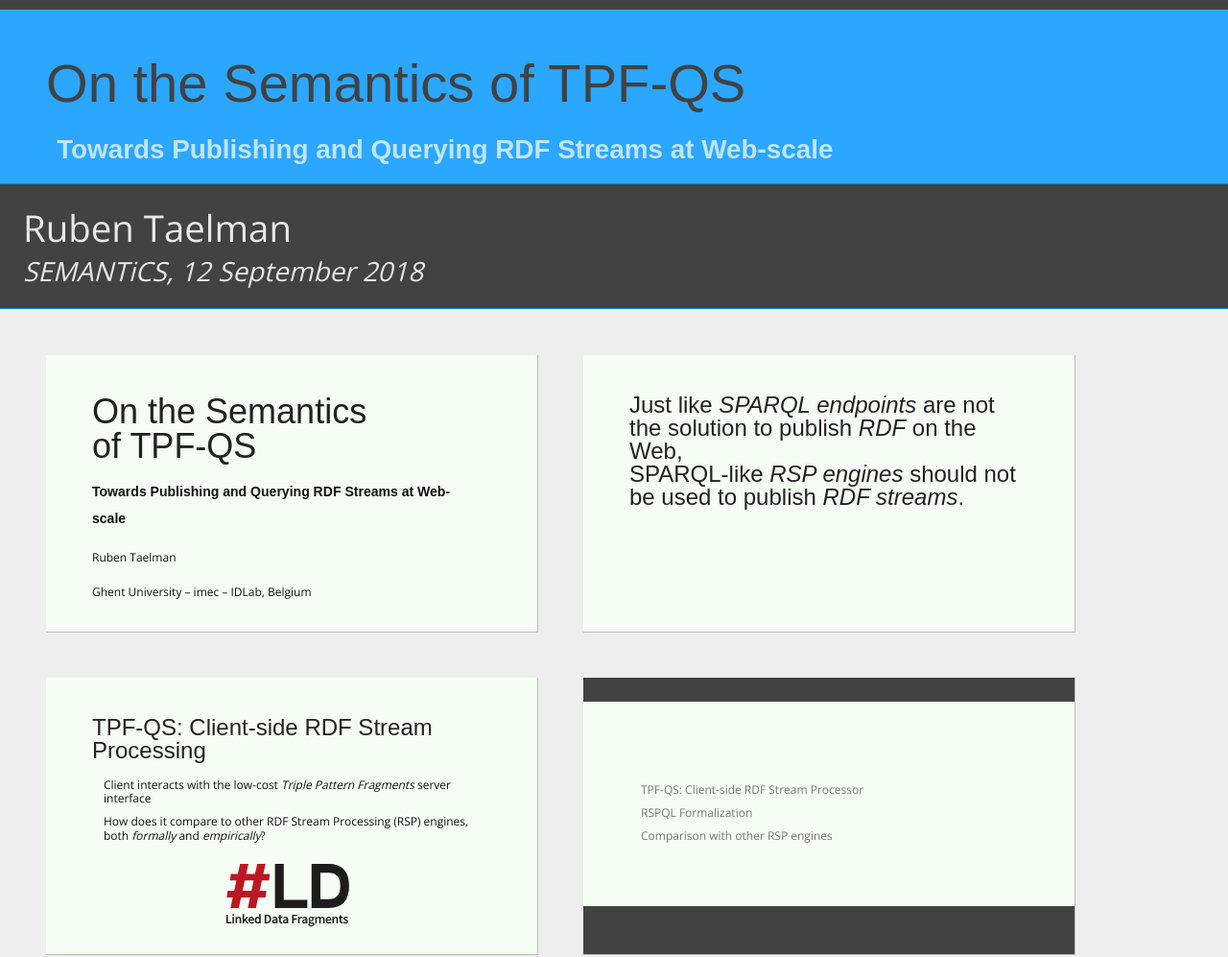
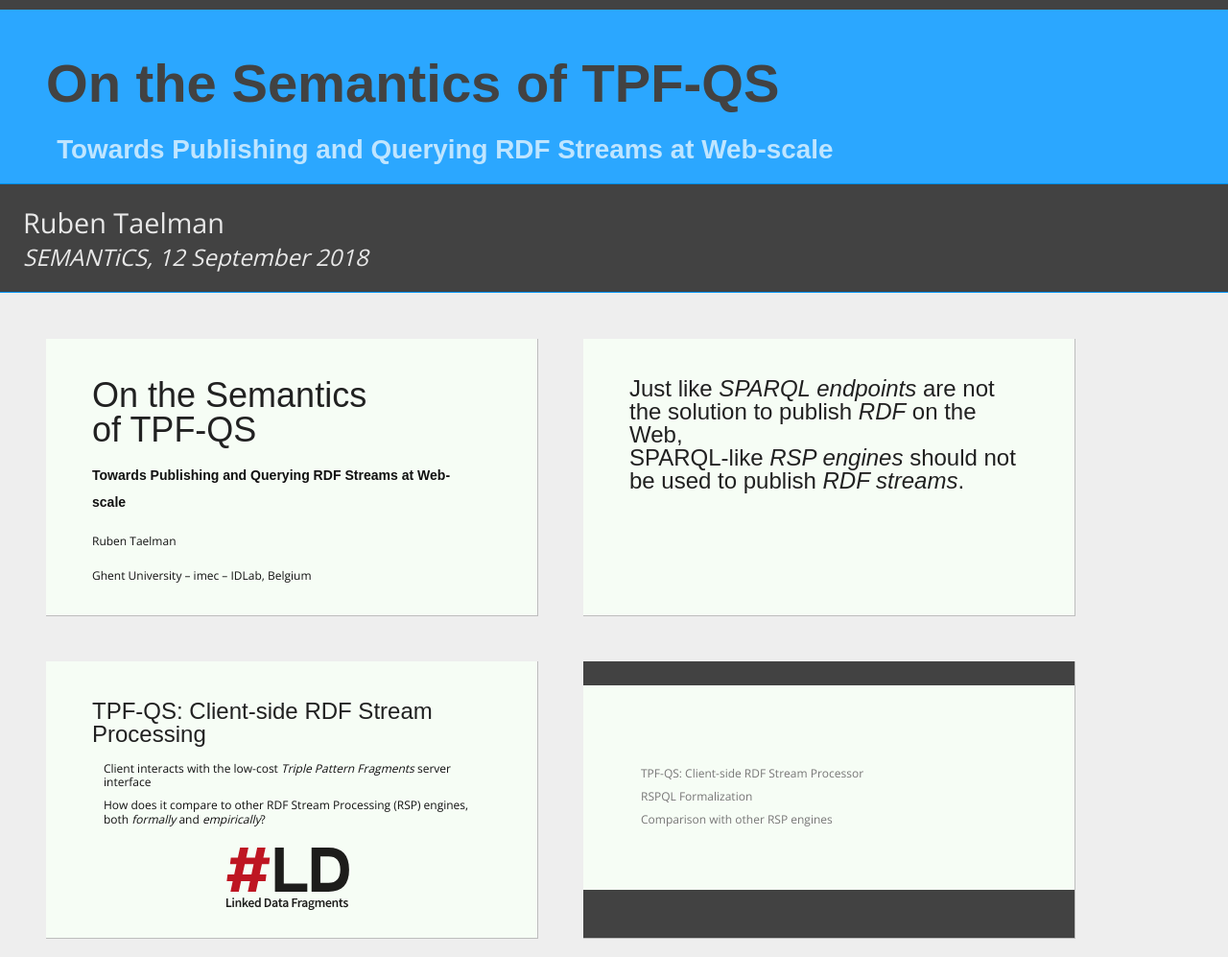
Before and after one commit to rubensworks/slides-2018-semantics-tpfqs, a plain HTML site: page index.html in a window 1280 px wide. Shown: the top 997 px of the page at 96% size. Drawn offline with nearby package versions, Linux system fonts and the light colour scheme; a web font is replaced by a local one.

Commit message:
Deploy rubensworks/slides-2018-semantics-tpfqs to github.com/rubensworks/slides-2018-semantics-tpfqs.git:gh-pages

```diff
--- a/index.html
+++ b/index.html
@@ -83,8 +83,6 @@
       <a href="https://github.com/rubensworks/slides-2018-semantics-tpfqs">Source</a>
     </footer>
 
-    <div class="progress"></div>
-
     <script src="shower/shower.min.js"></script>
   </body>
 </html>
--- a/styles/rt-custom.css
+++ b/styles/rt-custom.css
@@ -4,12 +4,12 @@
 
 a {
     color: inherit !important;
-    border-bottom: none;
+    text-decoration: none;
     background-image: none !important;
 }
 
 a:hover {
-    border-bottom: 2px solid var(--color-key);
+    text-decoration: underline;
 }
 
 h1, h2, h3, h4, h5, h6, .subtitle {
@@ -35,6 +35,7 @@ h1, h2, h3, h4, h5, h6, .subtitle {
 
 .caption h1 {
     color: #424242;
+    font-weight: bold;
 }
 
 header .subtitle {
@@ -43,16 +44,18 @@ header .subtitle {
 }
 
 header .author {
-    font-size: 0.8em;
+    font-size: 0.6em;
     padding-bottom: 0.3em;
     line-height: 1.1em;
 }
 
 header .affiliation {
+    font-size: 0.5em;
     font-style: italic;
 }
 
 header .venue {
+    font-size: 0.5em;
     font-style: italic;
 }
 
```
Also changed, not shown: README.md (added).
